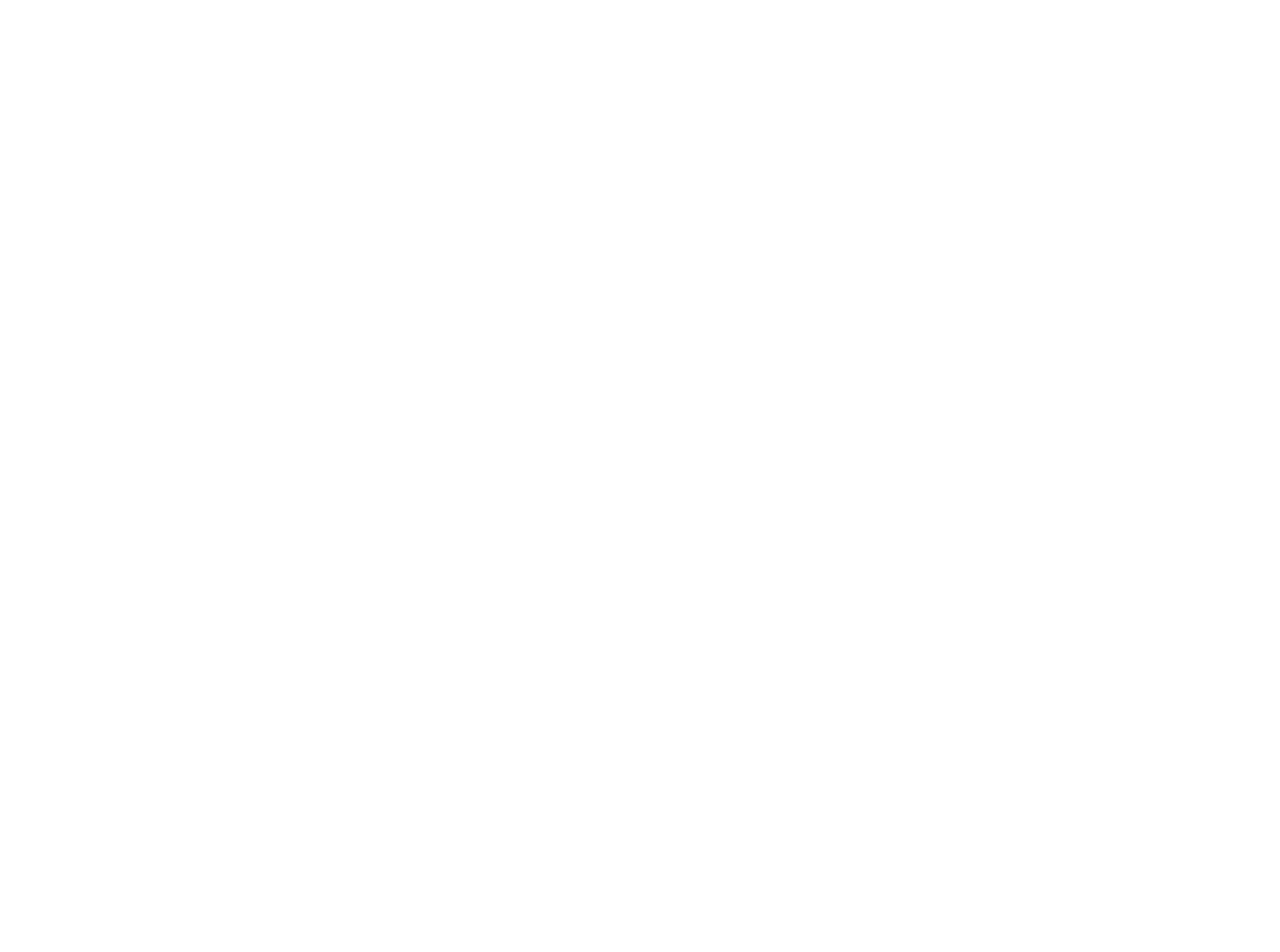
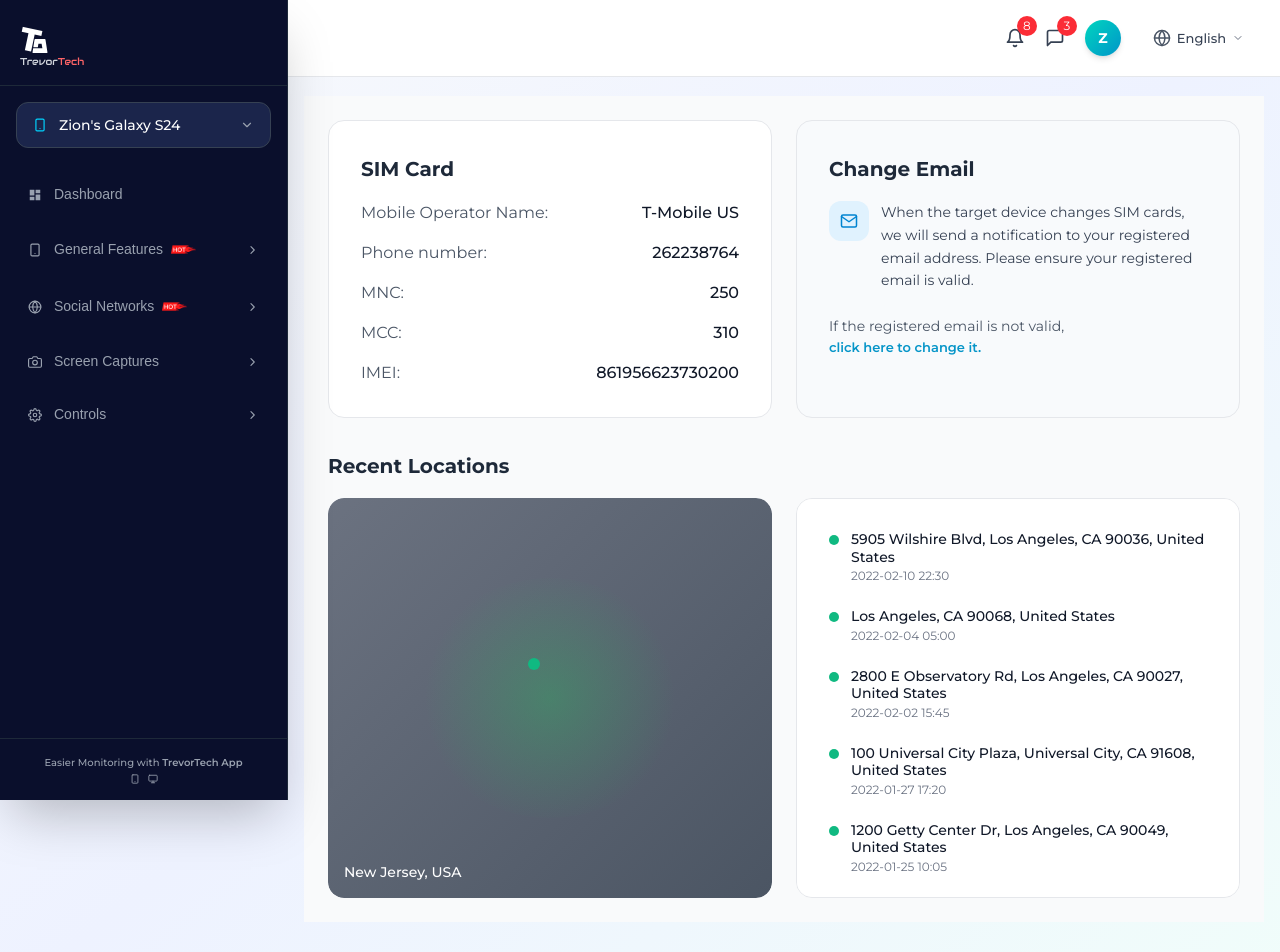
Before and after one commit to LifeofPaks/trevor-tech, a React (Vite) app: page /demo/general/sim in a window 1280 px wide. Before the commit this address had no page. Shown: the top 952 px of the page. Before the commit the page ends 800 px from the top, so only its background shows below. Built offline with nearby package versions, Linux system fonts and the light colour scheme; a web font is replaced by a local one.

Commit message:
updated ui

```diff
--- a/src/App.jsx
+++ b/src/App.jsx
@@ -17,6 +17,7 @@
 import BookmarksPage from "./pages/bookmarks/BookmarksPage";
 import HistoryPage from "./pages/history/HistoryPage";
 import EmailPage from "./pages/email/EmailPage";
+import SimPage from "./pages/sim/SimPage";
 
 
 
@@ -47,6 +48,7 @@
           <Route path="general/bookmarks" element={<BookmarksPage />} />
           <Route path="general/history" element={<HistoryPage />} />
           <Route path="general/email" element={<EmailPage />} />
+          <Route path="general/sim" element={<SimPage />} />
         </Route>
       </Routes>
 
--- a/src/pages/email/EmailPage.jsx
+++ b/src/pages/email/EmailPage.jsx
@@ -131,7 +131,7 @@
         <div className="flex flex-col sm:flex-row sm:items-center sm:justify-between !gap-3 sm:!gap-4">
           <div className="flex items-center !gap-2 sm:!gap-3">
             <h1 className="text-lg sm:text-lg md:text-xl font-bold text-slate-800 flex items-center !gap-2">
-              GPS Locations
+Email History
               <IoLogoBitbucket className="text-[#0695c8] rotate-[180deg]" />
             </h1>
           </div>
--- a/src/pages/sim/SimPage.jsx
+++ b/src/pages/sim/SimPage.jsx
@@ -1,9 +1,303 @@
-import React from 'react'
+import React from "react";
+import {
+  Box,
+  Typography,
+  Paper,
+  Stack,
+  Button,
+  useMediaQuery,
+  useTheme,
+} from "@mui/material";
+import { FiMail, FiMapPin } from "react-icons/fi";
+
+// New Jersey Locations
+const locations = [
+  {
+    address: "5905 Wilshire Blvd, Los Angeles, CA 90036, United States",
+    time: "2022-02-10 22:30",
+  },
+  { address: "Los Angeles, CA 90068, United States", time: "2022-02-04 05:00" },
+  {
+    address: "2800 E Observatory Rd, Los Angeles, CA 90027, United States",
+    time: "2022-02-02 15:45",
+  },
+  {
+    address:
+      "100 Universal City Plaza, Universal City, CA 91608, United States",
+    time: "2022-01-27 17:20",
+  },
+  {
+    address: "1200 Getty Center Dr, Los Angeles, CA 90049, United States",
+    time: "2022-01-25 10:05",
+  },
+];
 
 const SimPage = () => {
+  const theme = useTheme();
+  const isMobile = useMediaQuery(theme.breakpoints.down("md"));
+
   return (
-    <div>SimPage</div>
-  )
-}
+    <Box className="!p-6 !bg-gray-50 !min-h-screen">
+      {/* SIM Card & Change Email - Grid */}
+      <Box
+        className={
+          isMobile
+            ? "!grid !grid-cols-1 !gap-6"
+            : "!grid !grid-cols-1 md:!grid-cols-2 !gap-6"
+        }
+      >
+        {/* SIM Card */}
+        <Paper
+          elevation={0}
+          sx={{
+            borderRadius: "16px",
+            border: "1px solid #e5e7eb",
+            p: 4,
+            backgroundColor: "#fff",
+          }}
+        >
+          <Typography
+            variant="h6"
+            className="!font-bold !text-gray-800 !mb-4"
+            sx={{ color: "#0695c8" }}
+          >
+            SIM Card
+          </Typography>
+          <Stack spacing={2}>
+            <Box className="!flex !justify-between">
+              <Typography className="!text-gray-600">
+                Mobile Operator Name:
+              </Typography>
+              <Typography className="!font-medium !text-gray-900">
+                T-Mobile US
+              </Typography>
+            </Box>
+            <Box className="!flex !justify-between">
+              <Typography className="!text-gray-600">Phone number:</Typography>
+              <Typography className="!font-medium !text-gray-900">
+                262238764
+              </Typography>
+            </Box>
+            <Box className="!flex !justify-between">
+              <Typography className="!text-gray-600">MNC:</Typography>
+              <Typography className="!font-medium !text-gray-900">
+                250
+              </Typography>
+            </Box>
+            <Box className="!flex !justify-between">
+              <Typography className="!text-gray-600">MCC:</Typography>
+              <Typography className="!font-medium !text-gray-900">
+                310
+              </Typography>
+            </Box>
+            <Box className="!flex !justify-between">
+              <Typography className="!text-gray-600">IMEI:</Typography>
+              <Typography className="!font-medium !text-gray-900">
+                861956623730200
+              </Typography>
+            </Box>
+          </Stack>
+        </Paper>
 
-export default SimPage
+        {/* Change Email */}
+        <Paper
+          elevation={0}
+          sx={{
+            borderRadius: "16px",
+            border: "1px solid #e5e7eb",
+            p: 4,
+            backgroundColor: "#f8fafc",
+          }}
+        >
+          <Typography
+            variant="h6"
+            className="!font-bold !text-gray-800 !mb-4"
+            sx={{ color: "#0695c8" }}
+          >
+            Change Email
+          </Typography>
+          <Stack spacing={3} alignItems="flex-start">
+            <Box className="!flex !items-start !gap-3">
+              <Box
+                sx={{
+                  width: 40,
+                  height: 40,
+                  borderRadius: "12px",
+                  backgroundColor: "#e0f2fe",
+                  display: "flex",
+                  alignItems: "center",
+                  justifyContent: "center",
+                  flexShrink: 0,
+                }}
+              >
+                <FiMail className="!text-lg !text-sky-600" />
+              </Box>
+              <Typography className="!text-sm !text-gray-700 !leading-relaxed">
+                When the target device changes SIM cards, we will send a
+                notification to your registered email address. Please ensure
+                your registered email is valid.
+              </Typography>
+            </Box>
+            <Typography className="!text-sm !text-gray-600">
+              If the registered email is not valid,{" "}
+              <Button
+                variant="text"
+                size="small"
+                sx={{
+                  textTransform: "none",
+                  color: "#0695c8",
+                  fontWeight: 600,
+                  p: 0,
+                  minWidth: "auto",
+                  "&:hover": {
+                    backgroundColor: "transparent",
+                    textDecoration: "underline",
+                  },
+                }}
+              >
+                click here to change it.
+              </Button>
+            </Typography>
+          </Stack>
+        </Paper>
+      </Box>
+
+      {/* Recent Locations */}
+      <Box className="!mt-8">
+        <Typography
+          variant="h6"
+          className="!font-bold !text-gray-800 !mb-4"
+          sx={{ color: "#0695c8" }}
+        >
+          Recent Locations
+        </Typography>
+
+        <Box
+          className={
+            isMobile
+              ? "!grid !grid-cols-1 !gap-6"
+              : "!grid !grid-cols-1 md:!grid-cols-2 !gap-6"
+          }
+        >
+          {/* Map */}
+          <Paper
+            elevation={0}
+            sx={{
+              borderRadius: "16px",
+              overflow: "hidden",
+              height: 400,
+              backgroundColor: "#e5e7eb",
+              position: "relative",
+            }}
+          >
+            <Box
+              sx={{
+                width: "100%",
+                height: "100%",
+                background: "linear-gradient(135deg, #6b7280 0%, #4b5563 100%)",
+                borderRadius: "16px",
+                position: "relative",
+                "&::before": {
+                  content: '""',
+                  position: "absolute",
+                  top: "50%",
+                  left: "50%",
+                  transform: "translate(-50%, -50%)",
+                  width: "60%",
+                  height: "60%",
+                  background:
+                    "radial-gradient(circle, rgba(34,197,94,0.3) 0%, transparent 70%)",
+                  borderRadius: "50%",
+                },
+              }}
+            >
+              <Box
+                sx={{
+                  position: "absolute",
+                  top: "40%",
+                  left: "45%",
+                  width: 12,
+                  height: 12,
+                  backgroundColor: "#10b981",
+                  borderRadius: "50%",
+                  boxShadow: "0 0 0 4px rgba(16,185,129,0.3)",
+                  animation: "pulse 2s infinite",
+                }}
+              />
+              <style jsx>{`
+                @keyframes pulse {
+                  0% {
+                    box-shadow: 0 0 0 0 rgba(16, 185, 129, 0.4);
+                  }
+                  70% {
+                    box-shadow: 0 0 0 16px rgba(16, 185, 129, 0);
+                  }
+                  100% {
+                    box-shadow: 0 0 0 0 rgba(16, 185, 129, 0);
+                  }
+                }
+              `}</style>
+            </Box>
+            <Typography className="!absolute !bottom-4 !left-4 !text-white !font-medium !text-sm">
+              New Jersey, USA
+            </Typography>
+          </Paper>
+
+          {/* Location List */}
+          <Paper
+            elevation={0}
+            sx={{
+              borderRadius: "16px",
+              border: "1px solid #e5e7eb",
+              p: 4,
+              maxHeight: 400,
+              overflowY: "auto",
+              "&::-webkit-scrollbar": { display: "none" },
+              scrollbarWidth: "none",
+            }}
+          >
+            <Stack spacing={3}>
+              {locations.map((loc, i) => (
+                <Box key={i} className="!flex !items-start !gap-3">
+                  <Box
+                    sx={{
+                      width: 10,
+                      height: 10,
+                      borderRadius: "50%",
+                      backgroundColor: "#10b981",
+                      flexShrink: 0,
+                      mt: 0.5,
+                    }}
+                  />
+                  <Box>
+                    <Typography className="!text-sm !font-medium !text-gray-900 !leading-tight">
+                      {loc.address}
+                    </Typography>
+                    <Typography className="!text-xs !text-gray-500 !mt-0.5">
+                      {loc.time}
+                    </Typography>
+                  </Box>
+                </Box>
+              ))}
+            </Stack>
+            <Button
+              variant="text"
+              fullWidth
+              sx={{
+                mt: 3,
+                color: "#0695c8",
+                fontWeight: 600,
+                textTransform: "none",
+                "&:hover": { backgroundColor: "#f0f9ff" },
+              }}
+            >
+              All Locations
+            </Button>
+          </Paper>
+        </Box>
+      </Box>
+    </Box>
+  );
+};
+
+export default SimPage;
```
